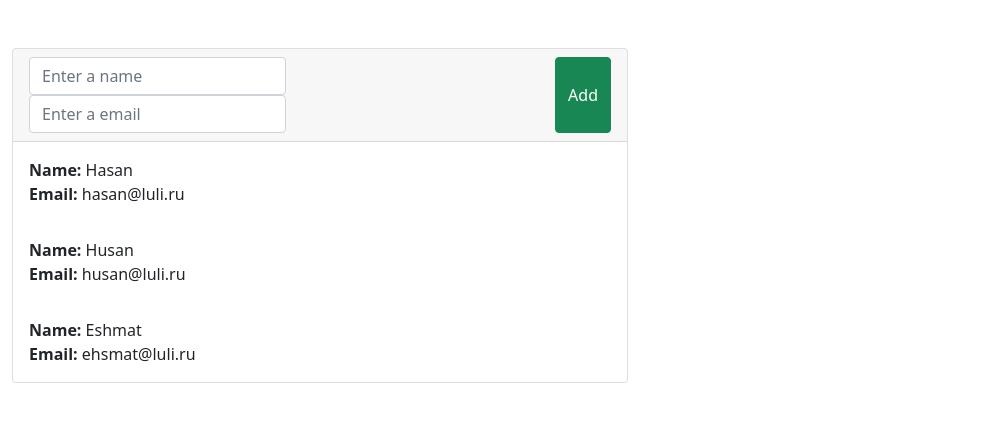
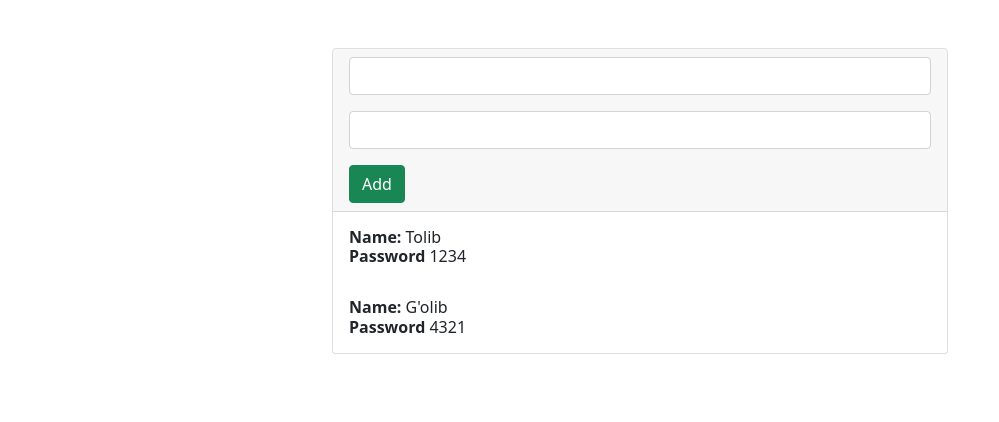
Before and after one commit to ilosrim/vue3-tutorial, a Vue app: page / in a window 1280 px wide. Shown: the top 422 px of the page, without its empty margins (0-999 px from the left). Built offline with nearby package versions, Linux system fonts and the light colour scheme.

Commit message:
add components

```diff
--- a/src/01/App.vue
+++ b/src/01/App.vue
@@ -12,7 +12,7 @@
 </template>
 
 <script lang="js">
-import CommentFormVue from "./components/CommentForm.vue";
+import CommentFormVue from "./components/CommentForm";
 import CommentsListVue from "./components/CommentsList";
 
 export default {
--- /dev/null
+++ b/src/02/App.vue
@@ -0,0 +1,37 @@
+<template>
+  <div class="container w-full">
+    <div class="row mt-5">
+      <div class="col-md-6 offset-3">
+        <div class="card">
+          <form-vue @add="createComment" />
+          <list-vue :comments="comments" />
+        </div>
+      </div>
+    </div>
+  </div>
+</template>
+
+<script>
+import FormVue from "./components/Form";
+import ListVue from "./components/List";
+
+export default {
+  components: {
+    FormVue,
+    ListVue,
+  },
+  data() {
+    return {
+      comments: [
+        { id: Date.now(), name: "Tolib", passwd: "1234" },
+        { id: Date.now(), name: "G'olib", passwd: "4321" },
+      ],
+    };
+  },
+  methods: {
+    createComment(comment) {
+      this.comments.push(comment);
+    },
+  },
+};
+</script>
--- /dev/null
+++ b/src/02/components/Form.vue
@@ -0,0 +1,31 @@
+<template>
+  <div class="card-header">
+    <form @submit.prevent>
+      <input v-model="comment.name" type="text" class="form-control" />
+      <input v-model="comment.passwd" type="passwd" class="form-control my-3" />
+      <button @click="createComment" class="btn btn-success">Add</button>
+    </form>
+  </div>
+</template>
+<script>
+export default {
+  data() {
+    return {
+      comment: {
+        name: "",
+        passwd: "",
+      },
+    };
+  },
+  methods: {
+    createComment() {
+      this.comment.id = Date.now();
+      this.$emit("add", this.comment);
+      this.comment = {
+        name: "",
+        passwd: "",
+      };
+    },
+  },
+};
+</script>
--- /dev/null
+++ b/src/02/components/List.vue
@@ -0,0 +1,22 @@
+<template>
+  <div class="card-body" v-for="comment in comments" v-bind:key="comment.id">
+    <h3>
+      <b>Name:</b>
+      {{ comment.name }}
+    </h3>
+    <h3>
+      <b>Password</b>
+      {{ comment.passwd }}
+    </h3>
+  </div>
+</template>
+<script>
+export default {
+  props: {
+    comments: {
+      type: Array,
+      required: true,
+    },
+  },
+};
+</script>
--- a/src/main.js
+++ b/src/main.js
@@ -1,7 +1,7 @@
 import {
   createApp
 } from 'vue'
-import App from './01/App.vue'
+import App from './02/App.vue'
 import './index.css'
 import './assets/tailwind.css'
 
```
